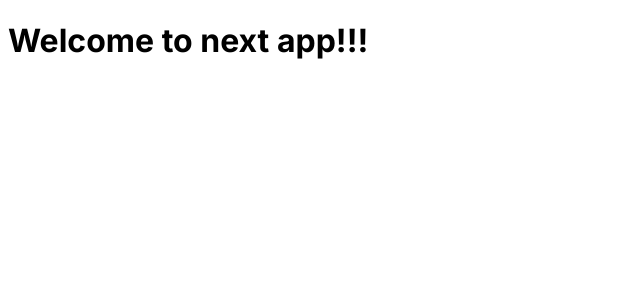
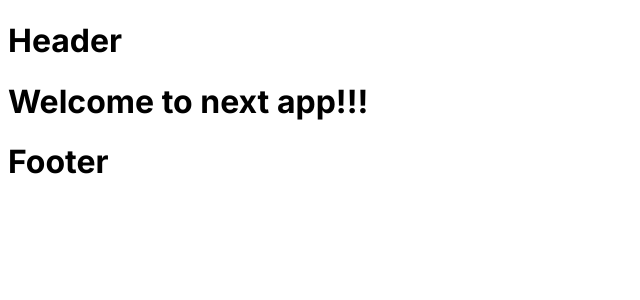
Before and after one commit to Nazim6269/nextjs_practice, a Next.js app: page / in a window 1280 px wide. Shown: the top 300 px of the page, without its empty margins (0-640 px from the left). Built offline with nearby package versions, Linux system fonts and the light colour scheme.

Commit message:
added group layout func.

```diff
--- /dev/null
+++ b/Components/Footer.tsx
@@ -0,0 +1,9 @@
+const Footer = () => {
+  return (
+    <div>
+      <h1>Footer</h1>
+    </div>
+  );
+};
+
+export default Footer;
--- /dev/null
+++ b/Components/Header.tsx
@@ -0,0 +1,9 @@
+const Header = () => {
+  return (
+    <div>
+      <h1>Header</h1>
+    </div>
+  );
+};
+
+export default Header;
--- /dev/null
+++ b/app/(auth)/(with-auth-layout)/layout.tsx
@@ -0,0 +1,12 @@
+import React from "react";
+
+const layout = ({ children }: { children: React.ReactNode }) => {
+  return (
+    <div>
+      {children}
+      <h2>Inner layout</h2>
+    </div>
+  );
+};
+
+export default layout;
--- a/app/layout.tsx
+++ b/app/layout.tsx
@@ -1,3 +1,5 @@
+import Footer from "@/Components/Footer";
+import Header from "@/Components/Header";
 import type { Metadata } from "next";
 import { Inter } from "next/font/google";
 import "./globals.css";
@@ -16,7 +18,11 @@ export default function RootLayout({
 }>) {
   return (
     <html lang="en">
-      <body className={inter.className}>{children}</body>
+      <body className={inter.className}>
+        <Header />
+        {children}
+        <Footer />
+      </body>
     </html>
   );
 }
```
Also changed, not shown: app/(auth)/(with-auth-layout)/login/page.tsx (renamed from app/(auth)/login/page.tsx), app/(auth)/(with-auth-layout)/register/page.tsx (renamed from app/(auth)/register/page.tsx).
